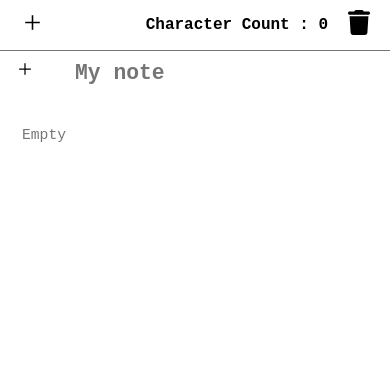
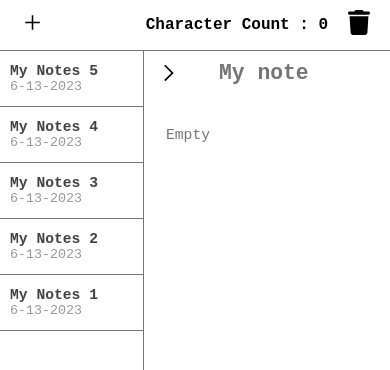
Before and after one commit to tylerbert31/Notepad-Fly, a React (Vite) app: page / in a window 390 px wide. Shown: the top 370 px of the page. Built offline with nearby package versions, Linux system fonts and the light colour scheme; a web font is replaced by a local one.

Commit message:
Mobile View Implementation

```diff
--- a/src/App.css
+++ b/src/App.css
@@ -18,10 +18,10 @@ body {
     --card-font-size: 11pt;
   }
 
-  .sidebar {
+  /* .sidebar {
     display: none;
     transition: display 0.5s ease-in-out;
-  }
+  } */
   .main {
     width: 100vw;
   }
@@ -33,7 +33,7 @@ body {
 }
 
 .full-width {
-  width: 100vw;
+  width: 100%;
 }
 
 .title,
@@ -53,12 +53,12 @@ textarea {
   height: calc(100vh - 51px);
   display: grid;
   grid-template-columns: minmax(9rem, 20%) 1fr;
+  overflow: hidden;
 }
 
 .sidebar {
   background-color: rgb(255, 255, 255);
-  overflow-y: auto;
-  text-overflow: ellipsis;
+  overflow: hidden;
   border-right: #767676 1px solid;
   transition: display 0.5s ease-in-out;
 }
@@ -112,9 +112,15 @@ textarea {
 }
 
 .main .title {
-  display: grid;
-  /* grid-template-columns: minmax(15rem, 70%) 1fr; */
+  display: flex;
+  flex-direction: column;
+  overflow: hidden;
   margin-bottom: 30px;
+}
+
+.textbox {
+  display: flex;
+  align-items: center;
 }
 
 .textbox img {
@@ -137,6 +143,11 @@ textarea {
   margin: 10px 25px;
   font-size: var(--main-font-size);
   font-weight: bold;
+}
+
+.text {
+  display: flex;
+  justify-content: center;
 }
 
 .text textarea {
--- a/src/App.jsx
+++ b/src/App.jsx
@@ -3,6 +3,7 @@ import "./App.css";
 import { notes as Template } from "./sample";
 import trash from "./icons/trash.svg";
 import add from "./icons/add.svg";
+import arrow from "./icons/arrow.svg";
 import textHandlers from "./scripts/textHandler";
 
 function App() {
@@ -22,11 +23,24 @@ function App() {
     updateStorage,
   } = textHandlers();
 
+  // SHOWS BACK BUTTON WHEN MOBILE VIEW SIZE
   const [isMobile, setIsMobile] = useState(false);
+  useEffect(() => {
+    const handleResize = () => {
+      const width = window.innerWidth;
+      setIsMobile(width <= 768);
+    };
 
-  useEffect(() => {
-    const width = window.innerWidth;
-    setIsMobile(width <= 768);
+    // Initial check
+    handleResize();
+
+    // Event listener for window resize
+    window.addEventListener("resize", handleResize);
+
+    // Clean up the event listener on component unmount
+    return () => {
+      window.removeEventListener("resize", handleResize);
+    };
   }, []);
 
   const showSidebar = () => {
@@ -109,16 +123,10 @@ function App() {
               />
             </div>
             <div className="word-count">
-              <h4
-                onClick={() => {
-                  showSidebar();
-                }}
-              >
-                Character Count : {main_text.length}
-              </h4>
+              <h4>Character Count : {main_text.length}</h4>
             </div>
           </div>
-        </div>{" "}
+        </div>
         <div
           className="container"
           onMouseEnter={() => {
@@ -152,14 +160,26 @@ function App() {
             ))}
           </div>
           <div
-            className={showSide ? "main full-width" : "main"}
+            className="main"
             onClick={() => {
               updateStorage;
             }}
           >
             <div className="title">
               <div className="textbox">
-                <img className="mobile-toggle" src={add} alt="Open Sidebar" />
+                {isMobile ? (
+                  <img
+                    className="mobile-toggle"
+                    src={arrow}
+                    alt="Open Sidebar"
+                    onClick={() => {
+                      showSidebar();
+                    }}
+                  />
+                ) : (
+                  ""
+                )}
+
                 <input
                   className={showSide ? "full-width" : ""}
                   type="text"
```
Also changed, not shown: src/icons/arrow.svg (added).
